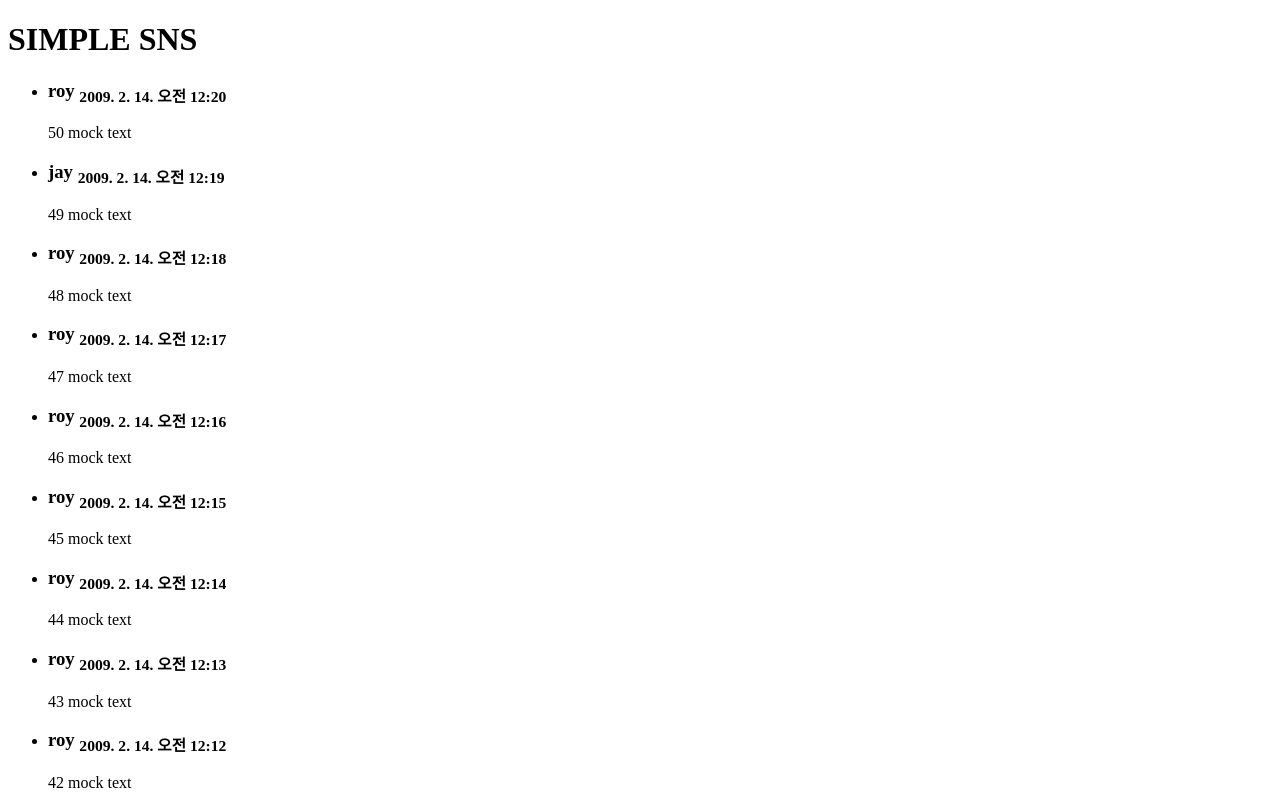
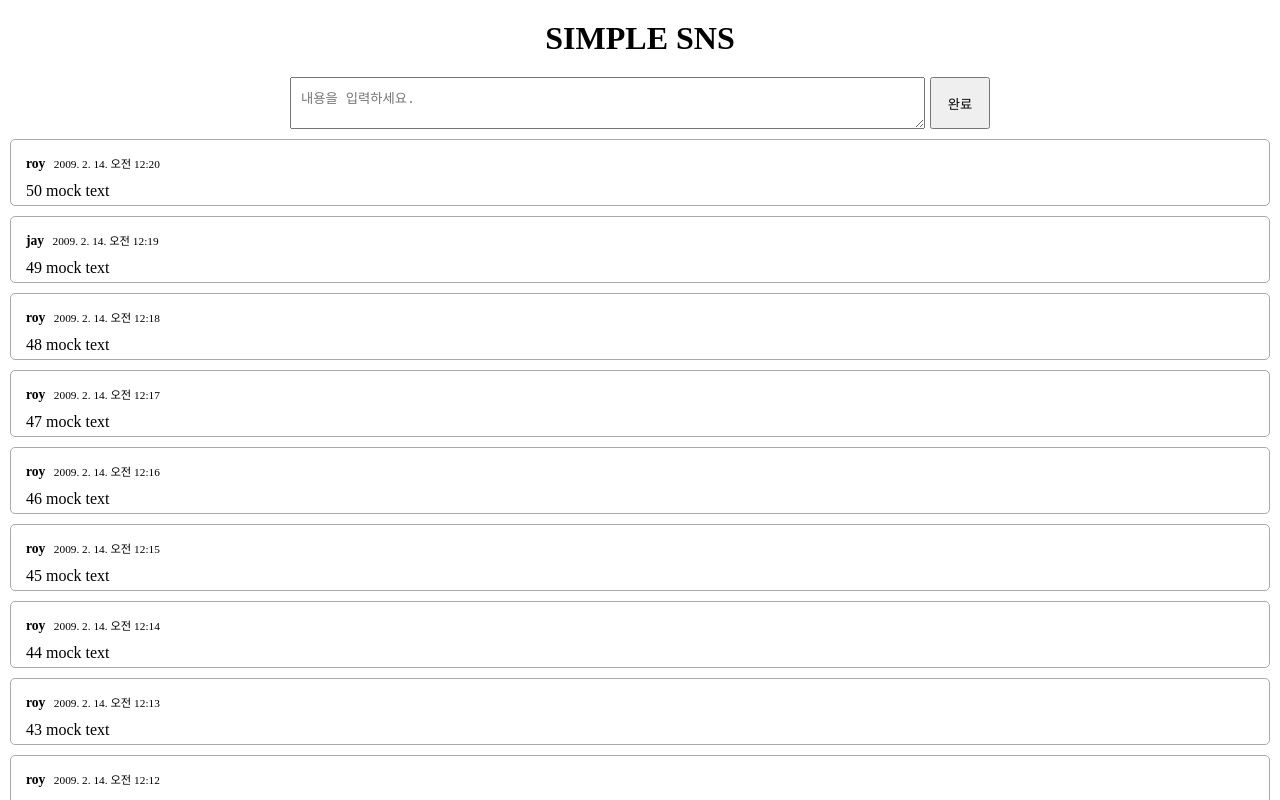
Before and after one commit to Yena-Yun/api-practice, a Next.js app in the folder client/: page / in a window 1280 px wide. Shown: the top 800 px of the page. Built offline with nearby package versions, Linux system fonts and the light colour scheme.

Commit message:
새글쓰기 기능 구현

```diff
--- /dev/null
+++ b/client/components/MsgInput.js
@@ -0,0 +1,25 @@
+import { useRef } from 'react';
+
+// input의 내용을 MsgList에서는 'create'에 쓸 거고 MsgItem에서는 'update'에 쓸 예정
+// 각각의 경우에 수행할 메서드가 다름 => 'mutate'로 뭉뚱그려 선언하고 그 안에 input값 전달
+const MsgInput = ({ mutate }) => {
+  const textRef = useRef(null);
+
+  const onSubmit = (e) => {
+    e.preventDefault();
+    e.stopPropagation();
+    const text = textRef.current.value;
+    textRef.current.value = '';
+    // 받아온 mutate(상위 메서드들)에 text를 전달
+    mutate(text);
+  };
+
+  return (
+    <form className='messages__input' onSubmit={onSubmit}>
+      <textarea ref={textRef} placeholder='내용을 입력하세요.' />
+      <button type='submit'>완료</button>
+    </form>
+  );
+};
+
+export default MsgInput;
--- a/client/components/MsgList.js
+++ b/client/components/MsgList.js
@@ -1,3 +1,5 @@
+import { useState } from 'react';
+import MsgInput from './MsgInput';
 import MsgItem from './MsgItem';
 
 // 유저아이디 배열
@@ -14,7 +16,7 @@
 // .fill(0): 50개의 공간을 아무 값으로나 채움
 // .map(val, i): map으로 꺼내는 val이 중요하지 않으면 '_'로 처리 (i를 사용하기 위한 map이어서)
 // ()(return) 안에 {} (=> 객체 반환)
-const msgs = Array(50)
+const originalMsgs = Array(50)
   .fill(0)
   .map((_, i) => ({
     id: i + 1,
@@ -33,12 +35,30 @@
 //   },
 // ];
 
-const MsgList = () => (
+const MsgList = () => {
+  const [msgs, setMsgs] = useState(originalMsgs);
+
+  const onCreate = (text) => {
+    const newMsg = {
+      id: msgs.length,
+      userId: getRamdomUserId(),
+      timestamp: Date.now(),
+      text: `${msgs.length + 1} ${text}`,
+    };
+    setMsgs((msgs) => [newMsg, ...msgs]);
+    console.log(msgs);
+  };
+
+  return (
+    <>
+      <MsgInput mutate={onCreate} />
       <ul className='messages'>
         {msgs.map((x) => (
           <MsgItem key={x.id} {...x} />
         ))}
       </ul>
+    </>
   );
+};
 
 export default MsgList;
--- /dev/null
+++ b/client/next.config.js
@@ -0,0 +1,7 @@
+const path = require('path');
+
+module.exports = {
+  sassOptions: {
+    includePaths: [path.resolve(__dirname, './pages')],
+  },
+};
--- /dev/null
+++ b/client/pages/_app.js
@@ -0,0 +1,14 @@
+import './index.scss';
+
+// App: next가 서버사이드렌더링(SSR)을 하기 위해 필요한 컴포넌트
+// (기본적으로 작성 공식이 정해져 있음)
+const App = ({ Component, pageProps }) => <Component {...pageProps} />;
+
+App.getInitialProps = async ({ ctx, Component }) => {
+  // 각 Component 별로 getInitialProps가 정의가 되어 있으면 ctx를 넘김
+  const pageProps = await Component.getInitialProps?.(ctx);
+  // pageProps를 props로 넘김 => 위에서 Component와 함께 받아 Component 안에 props로 넣어줌
+  return { pageProps };
+};
+
+export default App;
--- /dev/null
+++ b/client/pages/index.scss
@@ -0,0 +1,79 @@
+body {
+	margin: 0;
+}
+
+#__next {
+  margin: 10px;
+}
+
+h1 {
+  text-align: center;
+  margin: 20px 0;
+}
+
+.messages {
+  list-style: none;
+  padding: 0;
+  margin: 0;
+
+  &__input {
+    display: flex;
+    width: 80%;
+    max-width: 700px;
+    min-width: 400px;
+    margin: 0 auto 10px; /* 가운데정렬 하면서 동시에 아래에 margin */
+
+    > * {
+      box-sizing: border-box;
+    }
+
+    textarea {
+      padding: 10px;
+      flex-grow: 1;
+    }
+
+    button {
+      margin-left: 5px;
+      width: 60px;
+    }
+  }
+
+  &__item {
+    position: relative;
+    margin: 10px 0;
+    padding: 15px 15px 5px;
+    border-radius: 5px;
+    border: solid 1px #aaa;
+
+    h3 {
+      font-size: 0.85em;
+      margin: 0 0 10px;
+    }
+
+    sub {
+      font-weight: normal;
+      margin-left: 5px;
+      vertical-align: baseline; /* 부모요소의 기준선에 맞춤 - h3의 top 부분에 맞춤(위로 살짝 올라감) */
+    }
+
+    p {
+      margin: 10px 0;
+    }
+
+    &:hover .messages__buttons {
+      display: block;
+    }
+
+    .messages__input {
+      width: 100%;
+    }
+  }
+
+  &__buttons {
+    display: none;
+    position: absolute;
+    text-align: right;
+    right: 10px;
+    bottom: 10px;
+  }
+}
```
Lines whose indentation alone changed are shown as unchanged.
